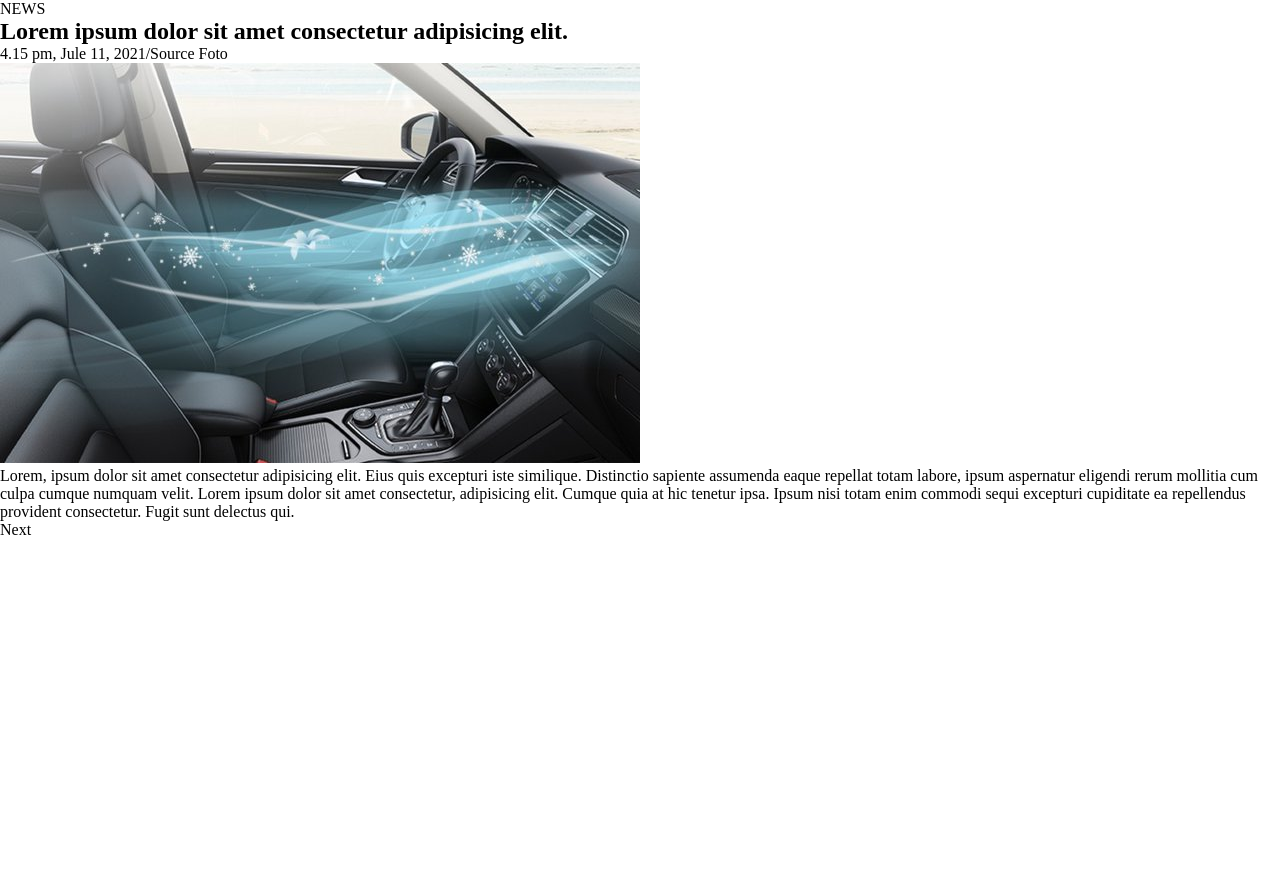
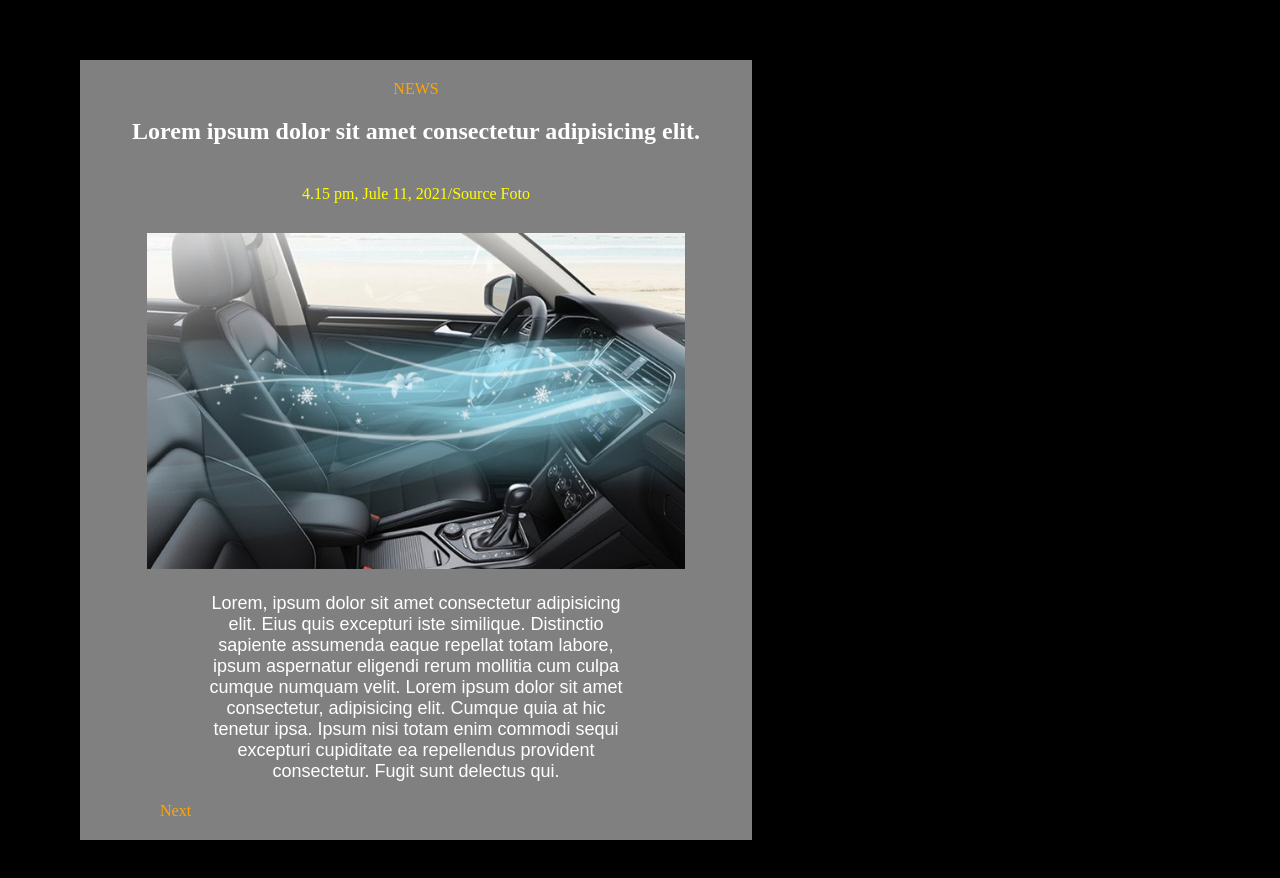
Before and after one commit to VladParomenkov/css_html, a plain HTML site: page index.html in a window 1280 px wide. Before the commit the page ends 800 px from the top, so only its background shows below. Drawn offline with Linux system fonts and the light colour scheme.

Commit message:
added homewokr

```diff
--- a/style.css
+++ b/style.css
@@ -1,3 +1,54 @@
 * {
   margin: 0;
 }
+
+h1 {
+  color: white;
+  margin: 20px 0;
+  text-align: center;
+}
+
+p {
+  color: white;
+  font-size: 18px;
+  font-family: Arial, Helvetica, sans-serif;
+  margin: 20px 0;
+  text-align: center;
+  margin: 20px 120px 20px 120px;
+}
+
+body {
+  background: black;
+}
+
+img {
+  max-width: 80%;
+}
+
+article {
+  max-width: 60%;
+  background: gray;
+}
+
+div {
+  padding: 20px 0;
+  text-align: center;
+}
+
+.container {
+  color: orange;
+  margin: 40px 80px 40px 80px;
+}
+
+.timecode {
+  color: yellow;
+  margin: 10px 0;
+  text-align: center;
+}
+
+.tag {
+  color: orange;
+  text-align: left;
+  display: block;
+  margin: 0 80px;
+}
```
